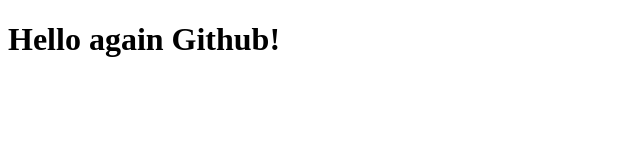
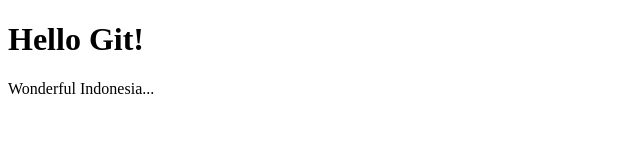
Before and after one commit to Michael-Jo/verbose-engine, a plain HTML site: page index.html in a window 1280 px wide. Shown: the whole page, without its empty margins (0-640 px from the left). Drawn offline with Linux system fonts and the light colour scheme.

Commit message:
added p element

```diff
--- a/index.html
+++ b/index.html
@@ -6,7 +6,8 @@
     <title>Belajar GIt</title>
 </head>
 <body>
-    <h1>Hello again Github!</h1>
+    <h1>Hello Git!</h1>
+    <p>Wonderful Indonesia...</p>
 </body>
 <script src="script.js"></script>
 </html>
```
